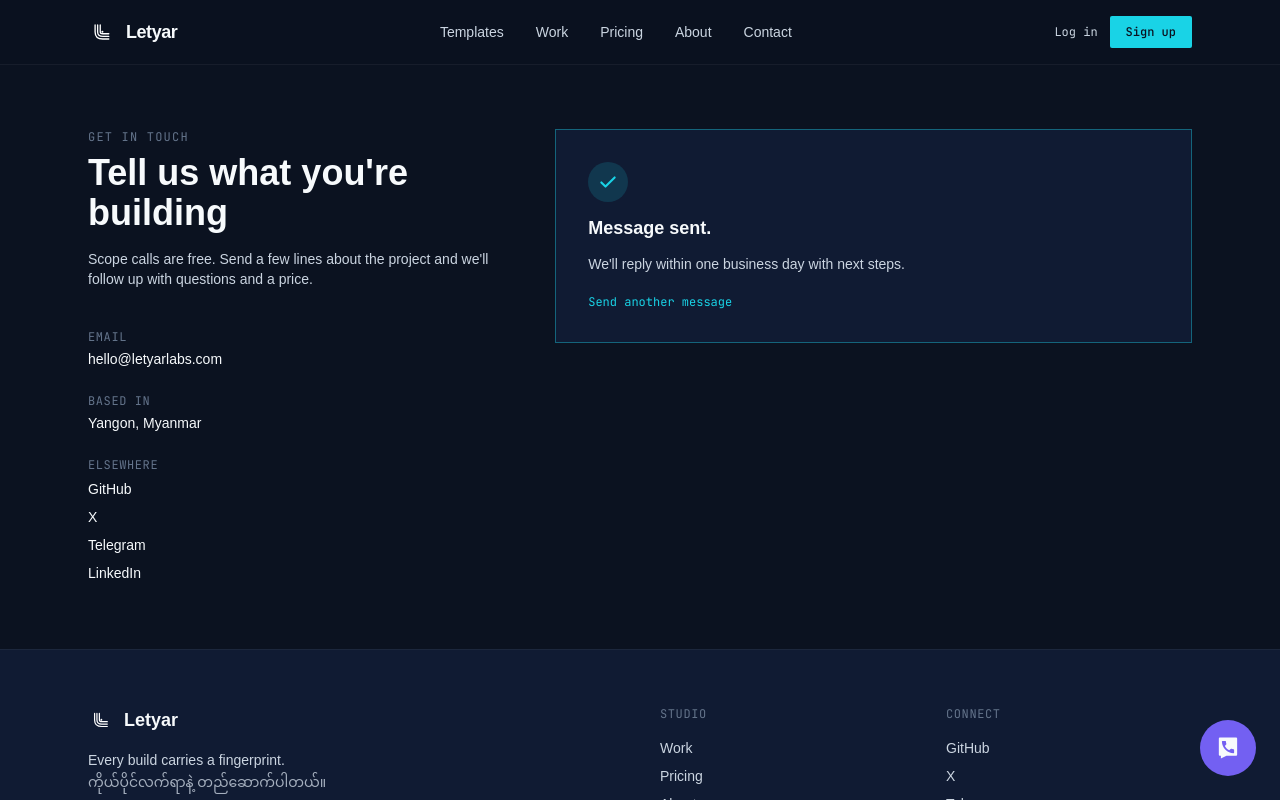
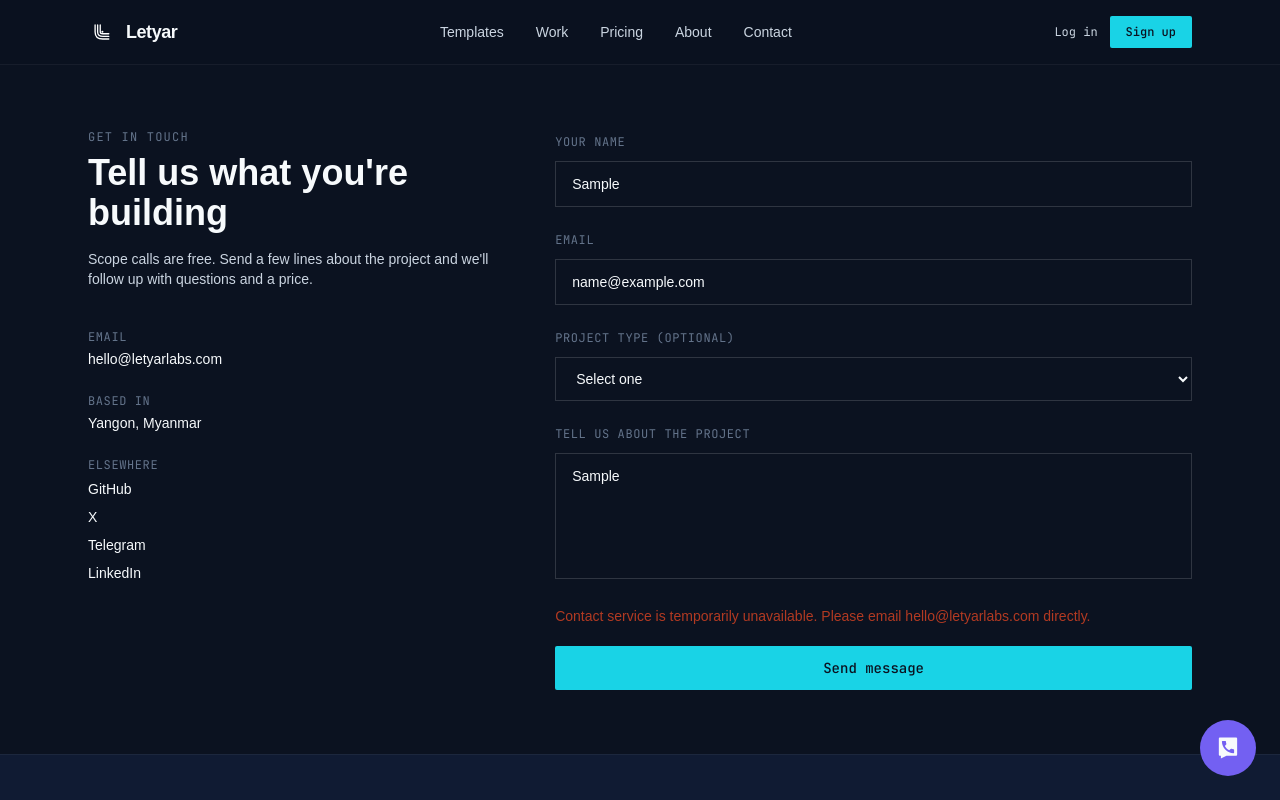
Before and after one commit to letyarworks/letyar-website, a Next.js app: page /contact in a window 1280 px wide. Both pictures are taken after typing "Sample", "name@example.com", "Sample" into the empty fields and a click on the button "Send message". Shown: the top 800 px of the page. Built offline with nearby package versions, Linux system fonts and the light colour scheme; no server answers; a web font is replaced by a local one.

Commit message:
feat: connect contact form to server endpoint

```diff
--- a/components/ContactForm.tsx
+++ b/components/ContactForm.tsx
@@ -7,10 +7,14 @@ type Status = "idle" | "submitting" | "sent" | "error";
 export default function ContactForm() {
   const [status, setStatus] = useState<Status>("idle");
   const [errors, setErrors] = useState<Record<string, string>>({});
+  const [serverError, setServerError] = useState("");
 
-  function validate(form: HTMLFormElement) {
+  async function handleSubmit(e: React.FormEvent<HTMLFormElement>) {
+    e.preventDefault();
+    const form = e.currentTarget;
     const data = new FormData(form);
     const next: Record<string, string> = {};
+
     const name = String(data.get("name") || "").trim();
     const email = String(data.get("email") || "").trim();
     const message = String(data.get("message") || "").trim();
@@ -20,37 +24,50 @@ export default function ContactForm() {
     else if (!/^[^\s@]+@[^\s@]+\.[^\s@]+$/.test(email)) next.email = "Enter a valid email address.";
     if (!message) next.message = "Tell us a little about the project.";
 
-    return next;
-  }
-
-  function handleSubmit(e: React.FormEvent<HTMLFormElement>) {
-    e.preventDefault();
-    const form = e.currentTarget;
-    const next = validate(form);
     setErrors(next);
+    setServerError("");
     if (Object.keys(next).length > 0) return;
 
     setStatus("submitting");
-    // No backend is wired up yet — this simulates a send so the flow can be
-    // reviewed end-to-end. Replace with a real POST to your API route or
-    // form service (see README "Wiring the contact form").
-    window.setTimeout(() => {
+
+    try {
+      const response = await fetch("/api/contact", {
+        method: "POST",
+        headers: { "Content-Type": "application/json" },
+        body: JSON.stringify({
+          name,
+          email,
+          projectType: String(data.get("projectType") || ""),
+          message,
+          website: String(data.get("website") || ""),
+        }),
+      });
+
+      const result = await response.json();
+
+      if (!response.ok || !result.ok) {
+        throw new Error(result.error || "Unable to send message.");
+      }
+
+      form.reset();
       setStatus("sent");
-      form.reset();
-    }, 700);
+    } catch (error) {
+      setStatus("error");
+      setServerError(error instanceof Error ? error.message : "Unable to send message.");
+    }
   }
 
   if (status === "sent") {
     return (
-      <div className="flex flex-col items-start gap-3 border border-cyan/40 bg-navy p-8">
+      <div className="flex flex-col items-start gap-3 border border-cyan/40 bg-navy p-8" role="status">
         <span className="flex h-10 w-10 items-center justify-center rounded-full bg-cyan/15 text-cyan">
-          <svg width="20" height="20" viewBox="0 0 24 24" fill="none" stroke="currentColor" strokeWidth="2.5">
+          <svg width="20" height="20" viewBox="0 0 24 24" fill="none" stroke="currentColor" strokeWidth="2.5" aria-hidden="true">
             <path d="M4 12.5l5 5L20 6.5" strokeLinecap="round" strokeLinejoin="round" />
           </svg>
         </span>
         <h3 className="font-display text-lg font-semibold text-paper">Message sent.</h3>
         <p className="font-body text-sm text-mist">
-          We'll reply within one business day with next steps.
+          Your enquiry has been sent to Letyar Labs. We&apos;ll reply as soon as we can.
         </p>
         <button
           type="button"
@@ -69,13 +86,9 @@ export default function ContactForm() {
         <label htmlFor="name" className="font-mono text-xs uppercase tracking-wider text-slate">
           Your name
         </label>
-        <input
-          id="name"
-          name="name"
-          type="text"
+        <input id="name" name="name" type="text" autoComplete="name" required maxLength={120}
           className="mt-2 w-full border border-white/15 bg-ink px-4 py-3 font-body text-sm text-paper outline-none transition focus:border-cyan"
-          placeholder="Aung Aung"
-        />
+          placeholder="Aung Aung" aria-invalid={Boolean(errors.name)} />
         {errors.name && <p className="mt-1 font-mono text-xs text-lacquer">{errors.name}</p>}
       </div>
 
@@ -83,26 +96,18 @@ export default function ContactForm() {
         <label htmlFor="email" className="font-mono text-xs uppercase tracking-wider text-slate">
           Email
         </label>
-        <input
-          id="email"
-          name="email"
-          type="email"
+        <input id="email" name="email" type="email" autoComplete="email" required maxLength={254}
           className="mt-2 w-full border border-white/15 bg-ink px-4 py-3 font-body text-sm text-paper outline-none transition focus:border-cyan"
-          placeholder="you@business.com"
-        />
+          placeholder="you@business.com" aria-invalid={Boolean(errors.email)} />
         {errors.email && <p className="mt-1 font-mono text-xs text-lacquer">{errors.email}</p>}
       </div>
 
       <div>
-        <label htmlFor="budget" className="font-mono text-xs uppercase tracking-wider text-slate">
+        <label htmlFor="projectType" className="font-mono text-xs uppercase tracking-wider text-slate">
           Project type (optional)
         </label>
-        <select
-          id="budget"
-          name="budget"
-          className="mt-2 w-full border border-white/15 bg-ink px-4 py-3 font-body text-sm text-paper outline-none transition focus:border-cyan"
-          defaultValue=""
-        >
+        <select id="projectType" name="projectType" defaultValue=""
+          className="mt-2 w-full border border-white/15 bg-ink px-4 py-3 font-body text-sm text-paper outline-none transition focus:border-cyan">
           <option value="" disabled>Select one</option>
           <option>Website</option>
           <option>Software / dashboard</option>
@@ -112,24 +117,24 @@ export default function ContactForm() {
       </div>
 
       <div>
+        <label htmlFor="website" className="sr-only">Website</label>
+        <input id="website" name="website" type="text" tabIndex={-1} autoComplete="off" className="hidden" aria-hidden="true" />
+
         <label htmlFor="message" className="font-mono text-xs uppercase tracking-wider text-slate">
           Tell us about the project
         </label>
-        <textarea
-          id="message"
-          name="message"
-          rows={5}
+        <textarea id="message" name="message" rows={5} required maxLength={5000}
           className="mt-2 w-full resize-none border border-white/15 bg-ink px-4 py-3 font-body text-sm text-paper outline-none transition focus:border-cyan"
-          placeholder="What are you building, and what timeline are you working with?"
-        />
+          placeholder="What are you building, and what timeline are you working with?" aria-invalid={Boolean(errors.message)} />
         {errors.message && <p className="mt-1 font-mono text-xs text-lacquer">{errors.message}</p>}
       </div>
 
-      <button
-        type="submit"
-        disabled={status === "submitting"}
-        className="w-full rounded-sm bg-cyan px-6 py-3 font-mono text-sm font-medium text-ink transition hover:bg-paper disabled:opacity-60"
-      >
+      {serverError && (
+        <p className="font-body text-sm text-lacquer" role="alert">{serverError}</p>
+      )}
+
+      <button type="submit" disabled={status === "submitting"}
+        className="w-full rounded-sm bg-cyan px-6 py-3 font-mono text-sm font-medium text-ink transition hover:bg-paper disabled:opacity-60">
         {status === "submitting" ? "Sending…" : "Send message"}
       </button>
     </form>
```
